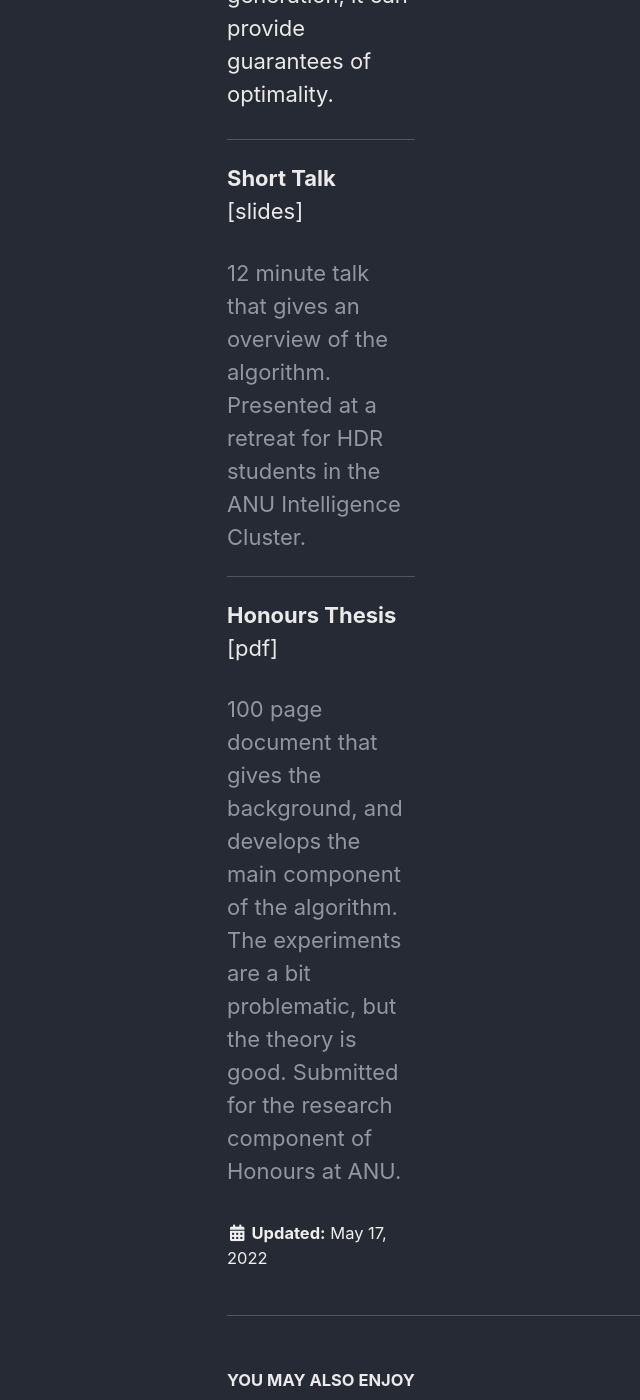
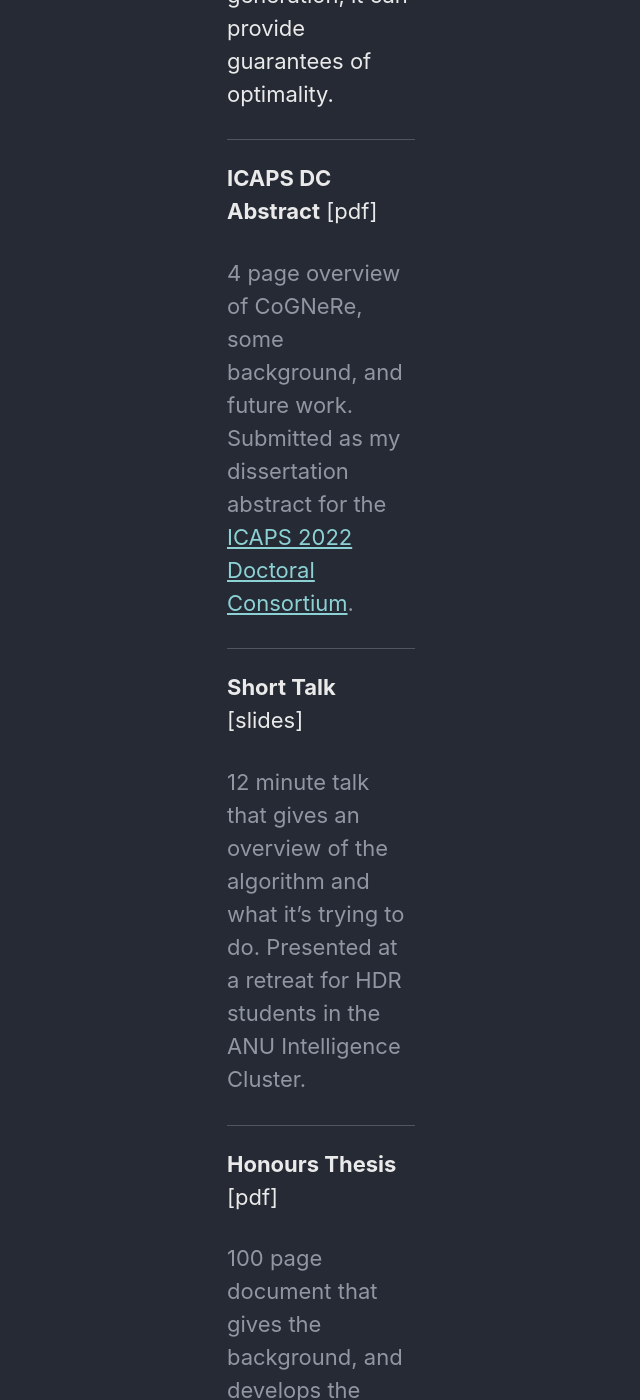
Before and after one commit to schmlz/schmlz.github.io, a Jekyll site: the page built from _posts/2022-05-17-cognere.markdown, in a window 1280 px wide and 1400 px high, scrolled down 1555 px. Shown: the whole window, without its empty margins (319-959 px from the left). Built offline with Jekyll 4.4.1, drawn with Linux system fonts in a browser that asks for light colours; cached includes are drawn as plain includes; some of the changed text lies outside the part shown.

Commit message:
added note on DC abstract and some tweaking

```diff
--- a/_posts/2022-05-17-cognere.markdown
+++ b/_posts/2022-05-17-cognere.markdown
@@ -16,23 +16,25 @@ column generation, it can provide guarantees of optimality.
 
 ----
 
+**ICAPS DC Abstract** [pdf]
+
+4 page overview of CoGNeRe, some background, and future work. Submitted as my dissertation abstract
+for the  [ICAPS 2022 Doctoral Consortium](https://icaps22.icaps-conference.org/dc-2022).
+{: style="color: #9097a3"}
+
+----
+
 **Short Talk** [slides]
 
-<font color="#9097a3">
-
-12 minute talk that gives an overview of the algorithm. Presented at a retreat for HDR students in
-the ANU Intelligence Cluster.
-
-</font>
+12 minute talk that gives an overview of the algorithm and what it's trying to do. Presented at a
+retreat for HDR students in the ANU Intelligence Cluster.
+{: style="color: #9097a3"}
 
 ----
 
 **Honours Thesis** [pdf]
 
-<font color="#9097a3">
-
 100 page document that gives the background, and develops the main component of the algorithm. The
 experiments are a bit problematic, but the theory is good. Submitted for the research component of
-Honours at ANU.
-
-</font>
+my Honours Degree at ANU.
+{: style="color: #9097a3"}
```
